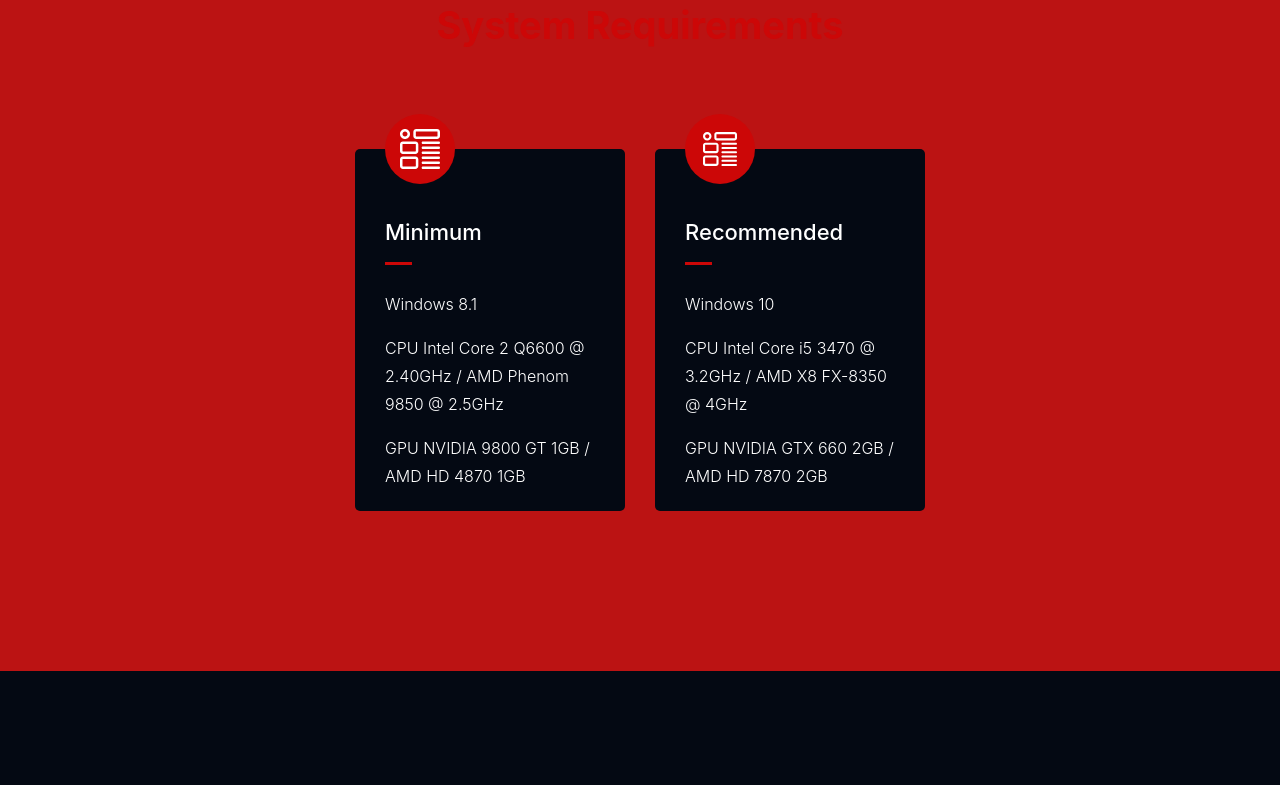
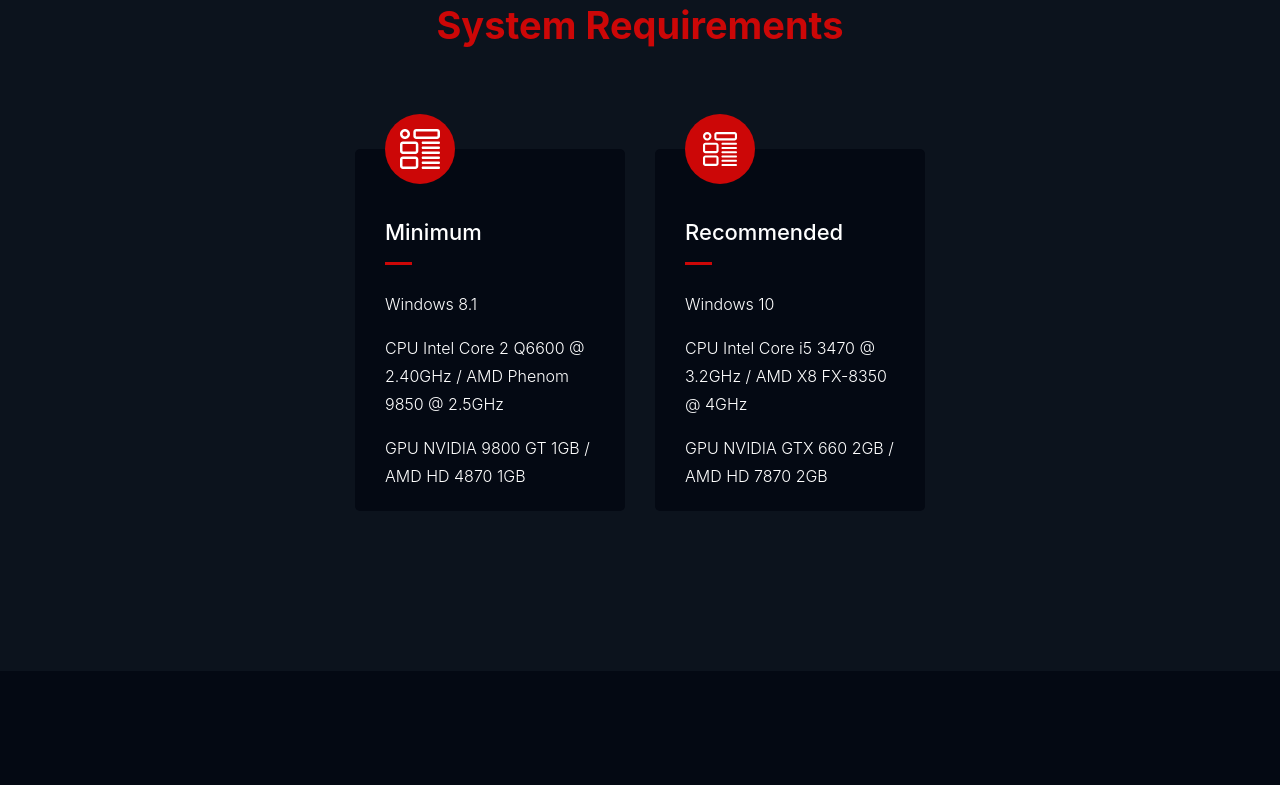
Before and after one commit to DhytzX/dhytzx.github.io, a plain HTML site: page index.html in a window 1280 px wide. Shown: the part 1479-2264 px from the top of the page. Drawn offline with Linux system fonts and the light colour scheme; no server answers; a web font is replaced by a local one.

Commit message:
Changin primary color

```diff
--- a/assets/css/style.css
+++ b/assets/css/style.css
@@ -1638,7 +1638,7 @@ h3,
   background-color: #000000 !important;
 }
 .color-prime {
-  background-color: #bb1313 !important;
+  background-color: #0c131d !important;
 }
 .bg-dark {
   background-color: #040913 !important;
```
